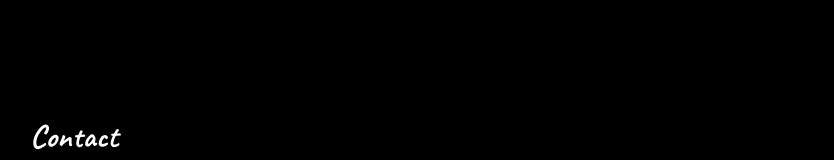
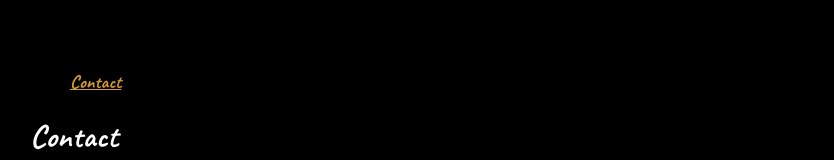
Before and after one commit to danidji/dtc_phography, a Next.js app: page /contact in a window 1280 px wide. Shown: the part 468-628 px from the top of the page, without its empty margins (66-900 px from the left). Built offline with nearby package versions, Linux system fonts and the light colour scheme.

Commit message:
style - change color primary on action button

```diff
--- a/src/components/HambergerMenu.tsx
+++ b/src/components/HambergerMenu.tsx
@@ -15,9 +15,9 @@
   return (
     <DrawerWrapper className="drawer_wrapper" open={open} bgColor={color.secondary}>
       <HambergerButton className="hamberger_button" bgColor={color.background} onClick={() => setOpen(!open)}>
-        <StyledSpan bgColor={color.secondary} open={open} />
-        <StyledSpan bgColor={color.secondary} open={open} />
-        <StyledSpan bgColor={color.secondary} open={open} />
+        <StyledSpan bgColor={color.primary} open={open} />
+        <StyledSpan bgColor={color.primary} open={open} />
+        <StyledSpan bgColor={color.primary} open={open} />
       </HambergerButton>
       <div className="drawer_menu">
         <Navbar />
@@ -51,7 +51,8 @@
   padding: 0 ;
   border: none ;
   cursor: pointer;
-  background-color: ${p => p.bgColor};
+  /* background-color: ${p => p.bgColor}; */
+  background-color: transparent;
 `
 
 const StyledSpan = styled.span<ThemePropsType & DrawerPropsType>`
--- a/src/components/Navbar.tsx
+++ b/src/components/Navbar.tsx
@@ -1,5 +1,6 @@
 import React from 'react'
 import Link from 'next/link'
+import { useRouter } from 'next/router'
 import styled from 'styled-components';
 
 import { ThemePropsType } from '../interfaces';
@@ -27,12 +28,21 @@
 
   const { color } = useThemeContext();
   const { width } = useWindowDimensions();
+  const router = useRouter();
+
+  console.log({ router })
 
   const renderNavLink = (items: NavbarItemsType[]): JSX.Element[] => {
     return items.map((item: NavbarItemsType): JSX.Element => (
       <StyledLi key={item.id}>
         <Link href={item.href} passHref>
-          <StyledH3 color={color.background}>{item.title}</StyledH3>
+          <StyledH3
+            color={router.pathname === item.href ? color.primary : color.background}
+            isUnderline={router.pathname === item.href ? true : false}
+          >
+            {item.title}
+          </StyledH3>
+
         </Link>
       </StyledLi>
     ))
@@ -55,4 +65,5 @@
 
 const StyledH3 = styled.h3<ThemePropsType>`
   color: ${p => p.color};
+  text-decoration: ${({ isUnderline }) => isUnderline ? "underline" : "none"} ;
 `
--- a/src/interfaces/theme.interfaces.ts
+++ b/src/interfaces/theme.interfaces.ts
@@ -13,4 +13,5 @@
   bgColor?: string,
   color?: string,
   borderColor?: string,
+  isUnderline?: boolean
 }
```
